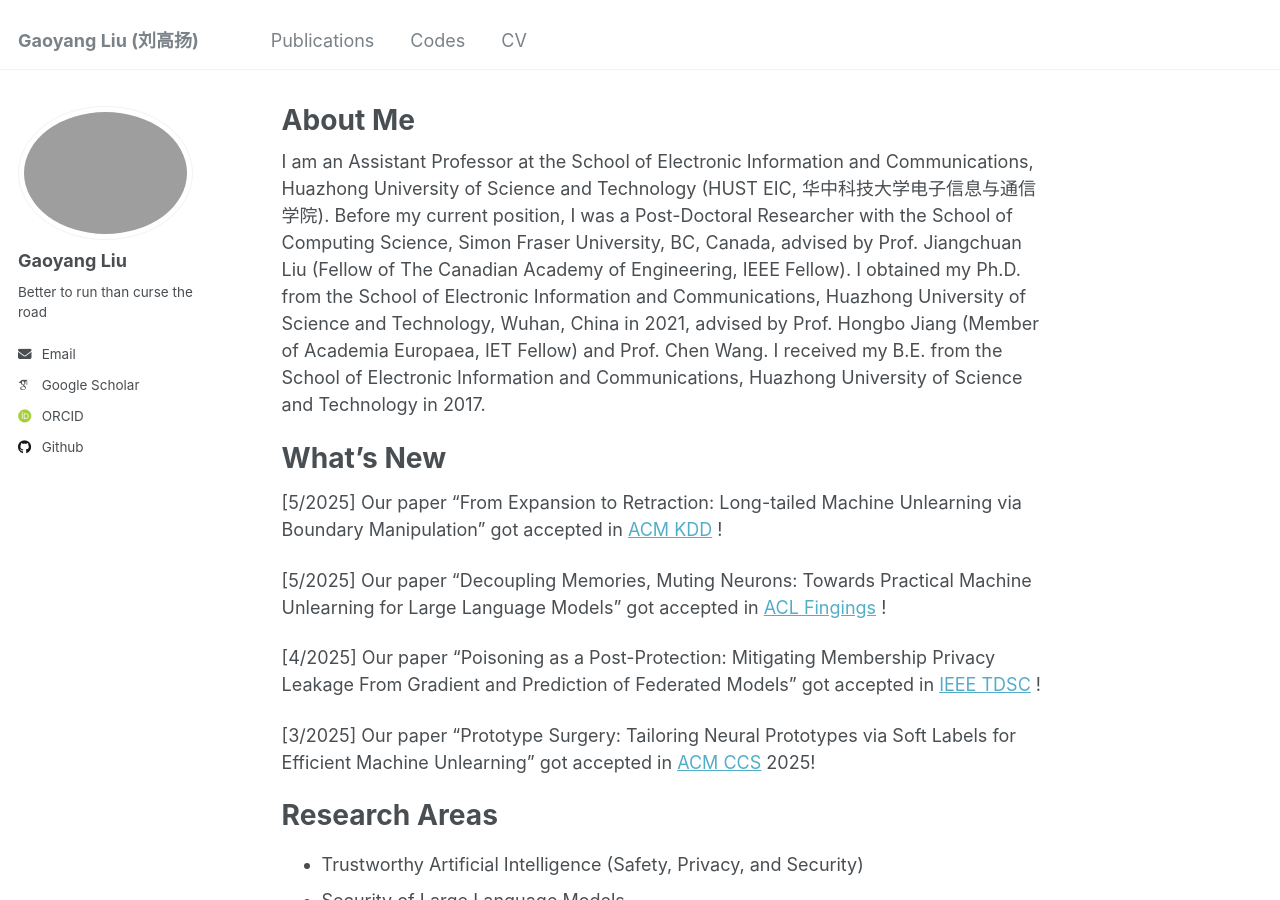
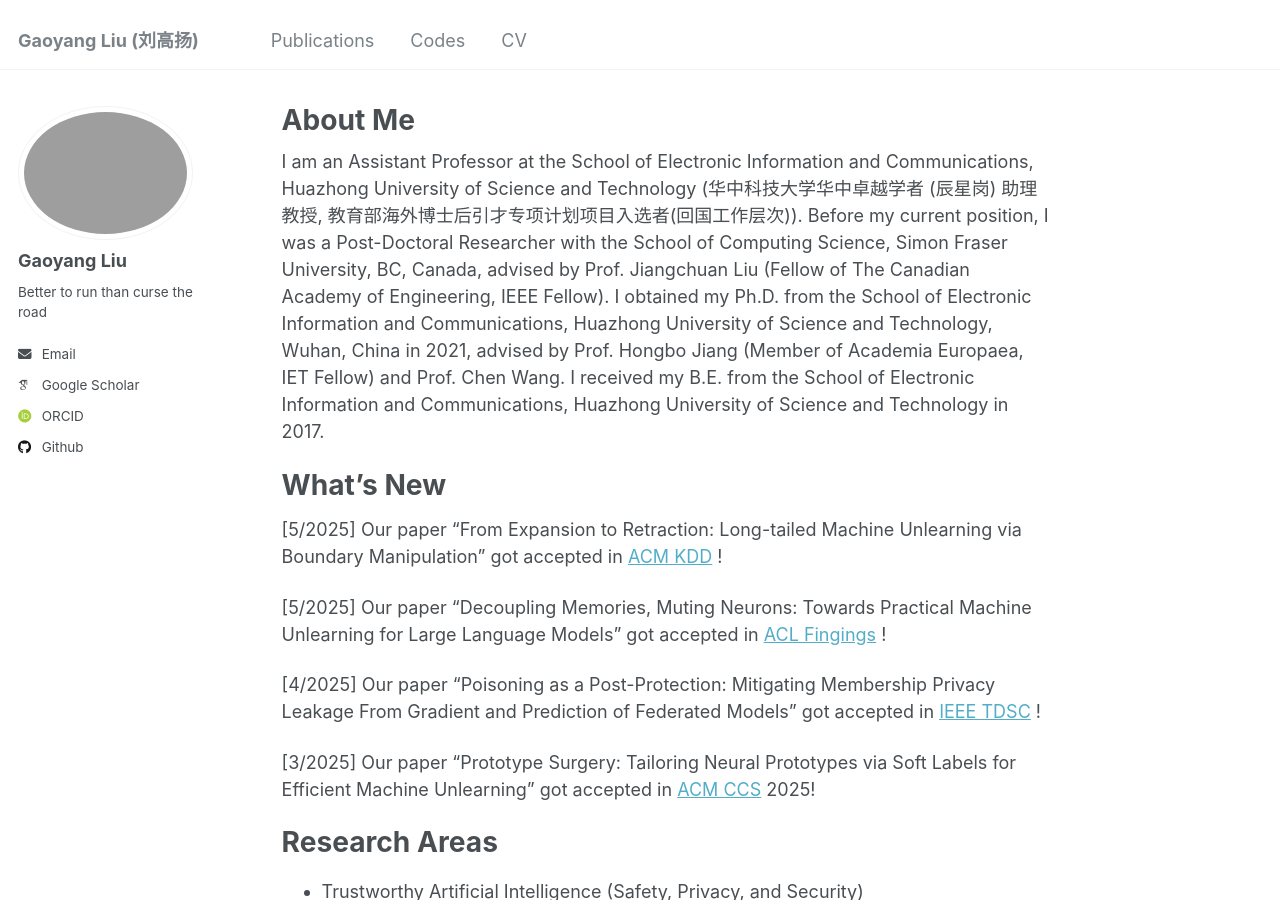
Before and after one commit to gyliu1991/gyliu1991.github.io, a Jekyll site: the page built from _pages/about.md, in a window 1280 px wide and 900 px high. Built offline with Jekyll 4.4.1, drawn with Linux system fonts in a browser that asks for light colours; some web fonts are replaced.

Commit message:
Update about.md

```diff
--- a/_pages/about.md
+++ b/_pages/about.md
@@ -7,7 +7,7 @@ redirect_from:
   - /about.html
 ---
 
-I am an Assistant Professor at the School of Electronic Information and Communications, Huazhong University of Science and Technology (HUST EIC, 华中科技大学电子信息与通信学院). Before my current position, I was a Post-Doctoral Researcher with the School of Computing Science, Simon Fraser University, BC, Canada, advised by Prof. Jiangchuan Liu (Fellow of The Canadian Academy of Engineering, IEEE Fellow). I obtained my Ph.D. from the School of Electronic Information and Communications, Huazhong University of Science and Technology, Wuhan, China in 2021, advised by Prof. Hongbo Jiang (Member of Academia Europaea, IET Fellow) and Prof. Chen Wang. I received my B.E. from the School of Electronic Information and Communications, Huazhong University of Science and Technology in 2017.
+I am an Assistant Professor at the School of Electronic Information and Communications, Huazhong University of Science and Technology (华中科技大学华中卓越学者 (辰星岗) 助理教授, 教育部海外博士后引才专项计划项目入选者(回国工作层次)). Before my current position, I was a Post-Doctoral Researcher with the School of Computing Science, Simon Fraser University, BC, Canada, advised by Prof. Jiangchuan Liu (Fellow of The Canadian Academy of Engineering, IEEE Fellow). I obtained my Ph.D. from the School of Electronic Information and Communications, Huazhong University of Science and Technology, Wuhan, China in 2021, advised by Prof. Hongbo Jiang (Member of Academia Europaea, IET Fellow) and Prof. Chen Wang. I received my B.E. from the School of Electronic Information and Communications, Huazhong University of Science and Technology in 2017.
 
 What’s New
 ====
```
